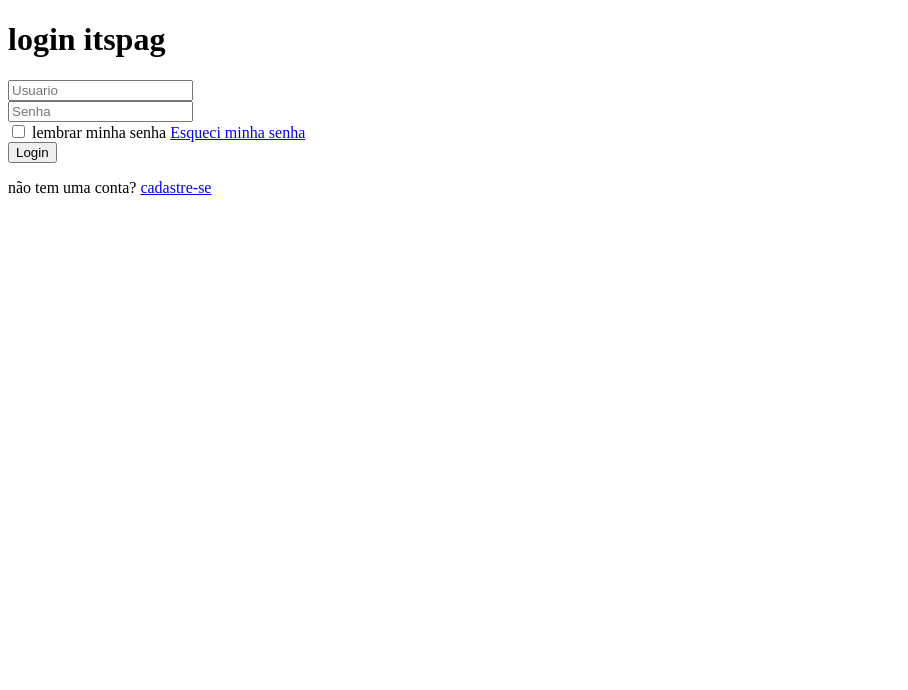
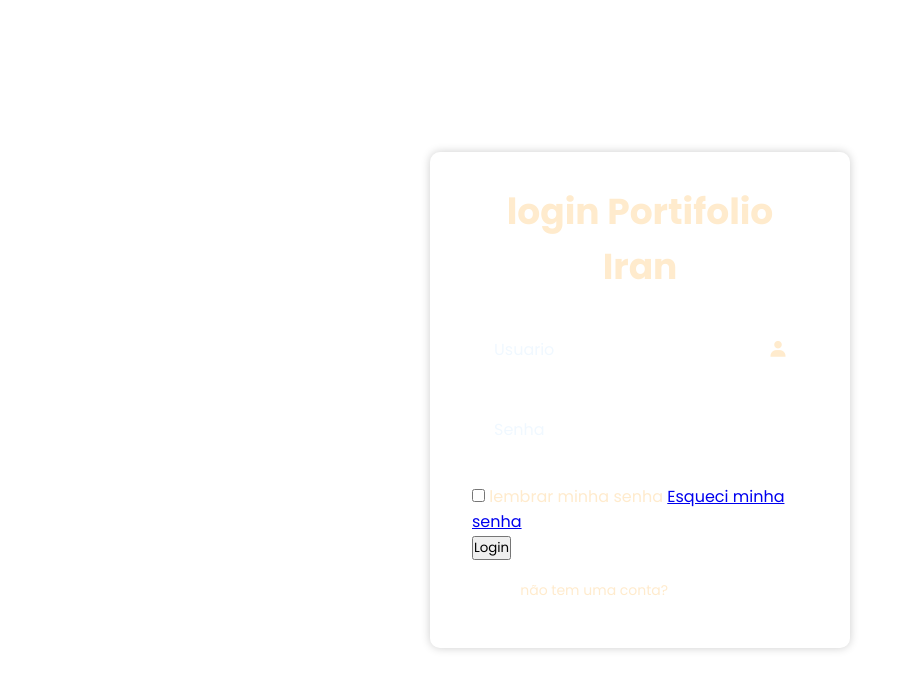
Before and after one commit to Irantavares/login, a plain HTML site: page index.html in a window 1280 px wide. Shown: the whole page, without its empty margins (0-908 px from the left). Drawn offline with nearby package versions, Linux system fonts and the light colour scheme.

Commit message:
Update index.html

```diff
--- a/index.html
+++ b/index.html
@@ -3,13 +3,15 @@
 <head>
     <meta charset="UTF-8">
     <meta name="viewport" content="width=device-width, initial-scale=1.0">
+    <link href="https://unpkg.com/boxicons@2.1.4/css/boxicons.min.css" rel="stylesheet">
+    <link rel="stylesheet" href="styles.css">
     <title>itspag</title>
 </head>
 <body>
 <main class="container">
 
     <form>
-<h1>login itspag</h1>
+<h1>login Portifolio Iran</h1>
         <div class="input-box">
             <input placeholder="Usuario" type="email">
             <i class="bx bxs-user"></i>
```
